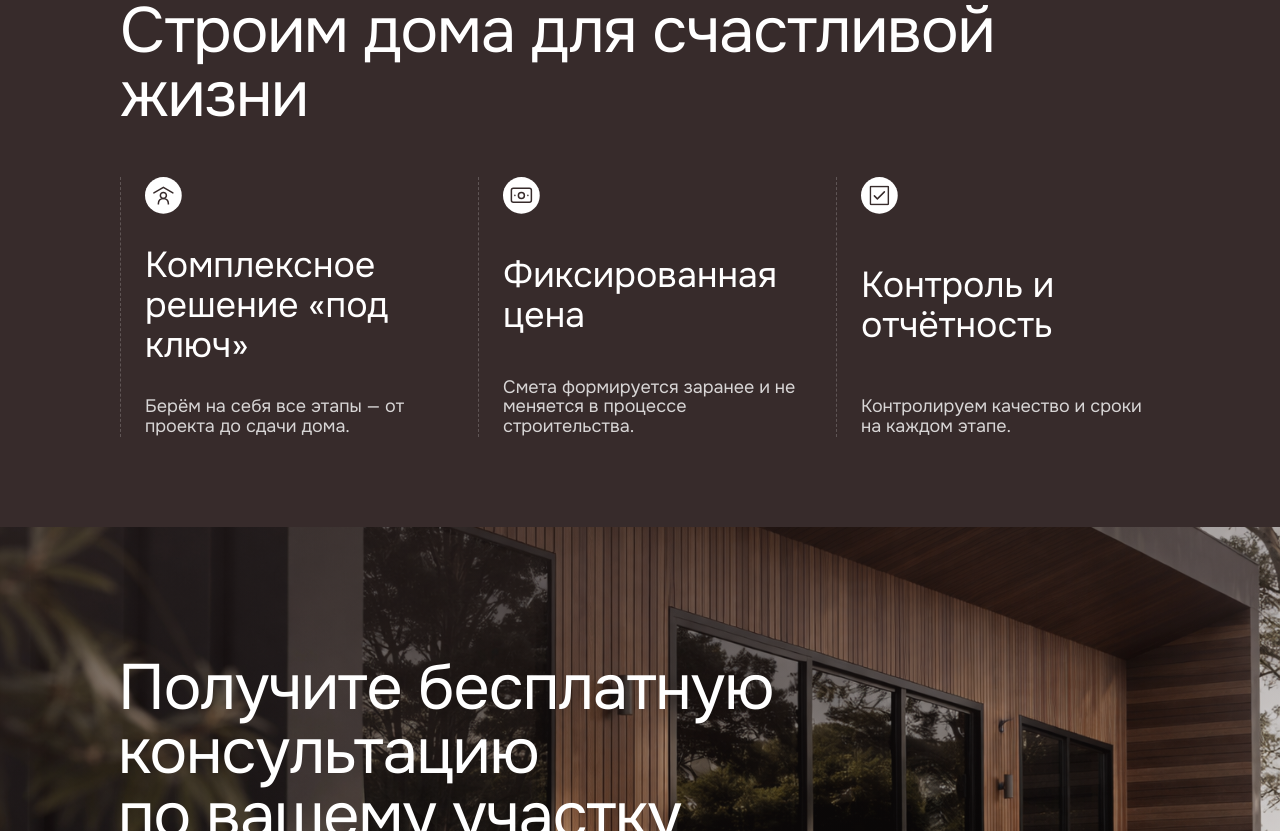
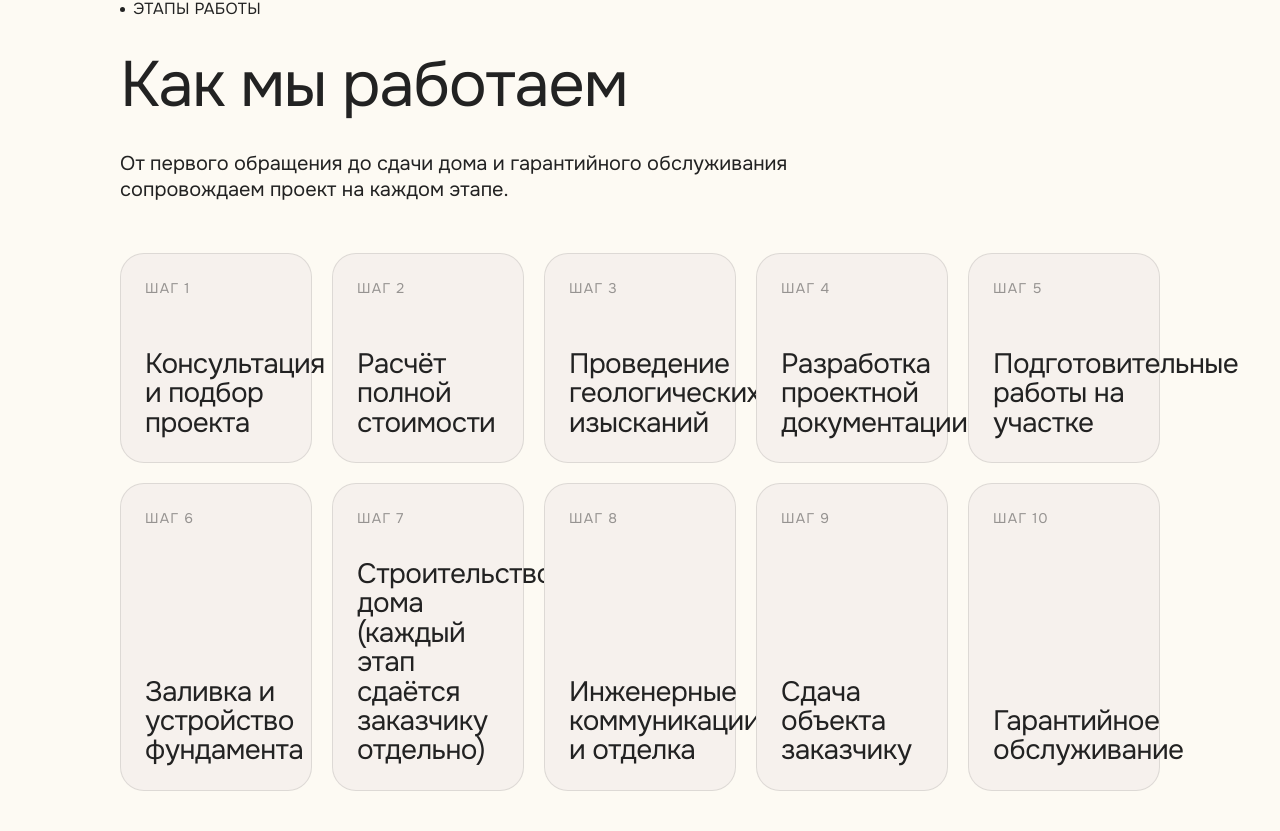
Before and after one commit to Kapustin-Team/sdach.ru, a Next.js app: page / in a window 1280 px wide. Shown: the part 1809-2640 px from the top of the page. Built offline with nearby package versions, Linux system fonts and the light colour scheme; no server answers.

Commit message:
Add how we work section to homepage

```diff
--- a/src/app/page.tsx
+++ b/src/app/page.tsx
@@ -11,6 +11,7 @@ import Hero from '@/components/blocks/Hero'
 import About from '@/components/blocks/About'
 import Indicators from '@/components/blocks/Indicators'
 import Projects from '@/components/blocks/Projects'
+import HowWeWork from '@/components/blocks/HowWeWork'
 import Advantages from '@/components/blocks/Advantages'
 import Consultation from '@/components/blocks/Consultation'
 
@@ -48,6 +49,7 @@ export default async function HomePage() {
       <About />
       <Indicators />
       <Projects />
+      <HowWeWork />
       <Advantages />
       <Consultation />
       <Footer />
--- /dev/null
+++ b/src/components/blocks/HowWeWork.tsx
@@ -0,0 +1,49 @@
+'use client'
+
+import AnimatedTitle from '@/components/atoms/AnimatedTitle'
+import { motion } from 'framer-motion'
+
+const steps = [
+  'Консультация и подбор проекта',
+  'Расчёт полной стоимости',
+  'Проведение геологических изысканий',
+  'Разработка проектной документации',
+  'Подготовительные работы на участке',
+  'Заливка и устройство фундамента',
+  'Строительство дома (каждый этап сдаётся заказчику отдельно)',
+  'Инженерные коммуникации и отделка',
+  'Сдача объекта заказчику',
+  'Гарантийное обслуживание',
+]
+
+export default function HowWeWork() {
+  return (
+    <section className="px-[120px] py-[90px] max-md:px-6 max-md:py-10">
+      <AnimatedTitle
+        label="Этапы работы"
+        heading="Как мы работаем"
+        subtitle="От первого обращения до сдачи дома и гарантийного обслуживания сопровождаем проект на каждом этапе."
+      />
+
+      <div className="mt-[50px] grid grid-cols-5 gap-5 max-xl:grid-cols-3 max-md:mt-8 max-md:grid-cols-1">
+        {steps.map((step, index) => (
+          <motion.div
+            key={step}
+            className="flex min-h-[210px] flex-col justify-between rounded-[24px] border border-black/10 bg-[#F6F1ED] p-6 max-md:min-h-[unset]"
+            initial={{ opacity: 0, y: 24 }}
+            whileInView={{ opacity: 1, y: 0 }}
+            viewport={{ once: true, margin: '-80px' }}
+            transition={{ duration: 0.5, delay: index * 0.04, ease: [0.25, 0.1, 0.25, 1] }}
+          >
+            <span className="font-sans text-sm uppercase tracking-[0.08em] text-dark/45">
+              Шаг {index + 1}
+            </span>
+            <p className="mt-8 font-sans text-[28px] leading-[1.05] tracking-[-0.02em] text-dark max-md:mt-5 max-md:text-2xl">
+              {step}
+            </p>
+          </motion.div>
+        ))}
+      </div>
+    </section>
+  )
+}
```
